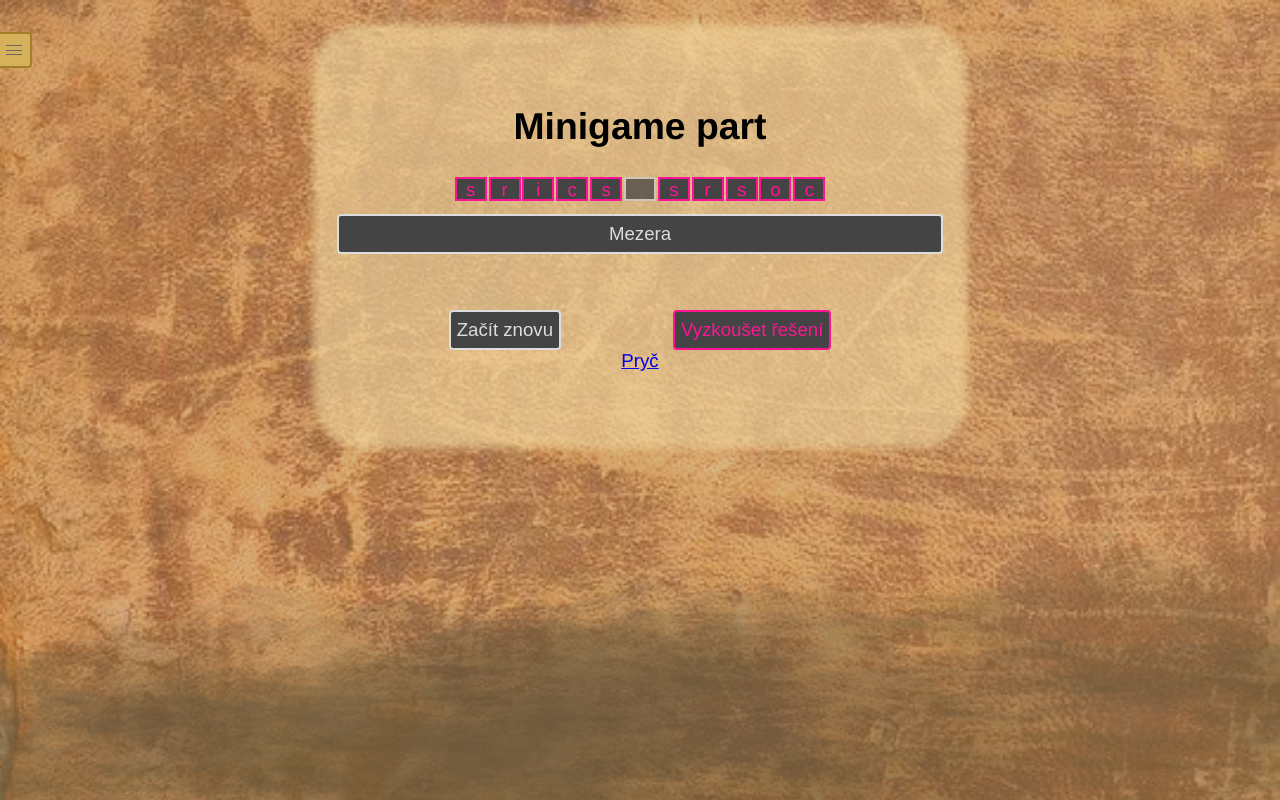
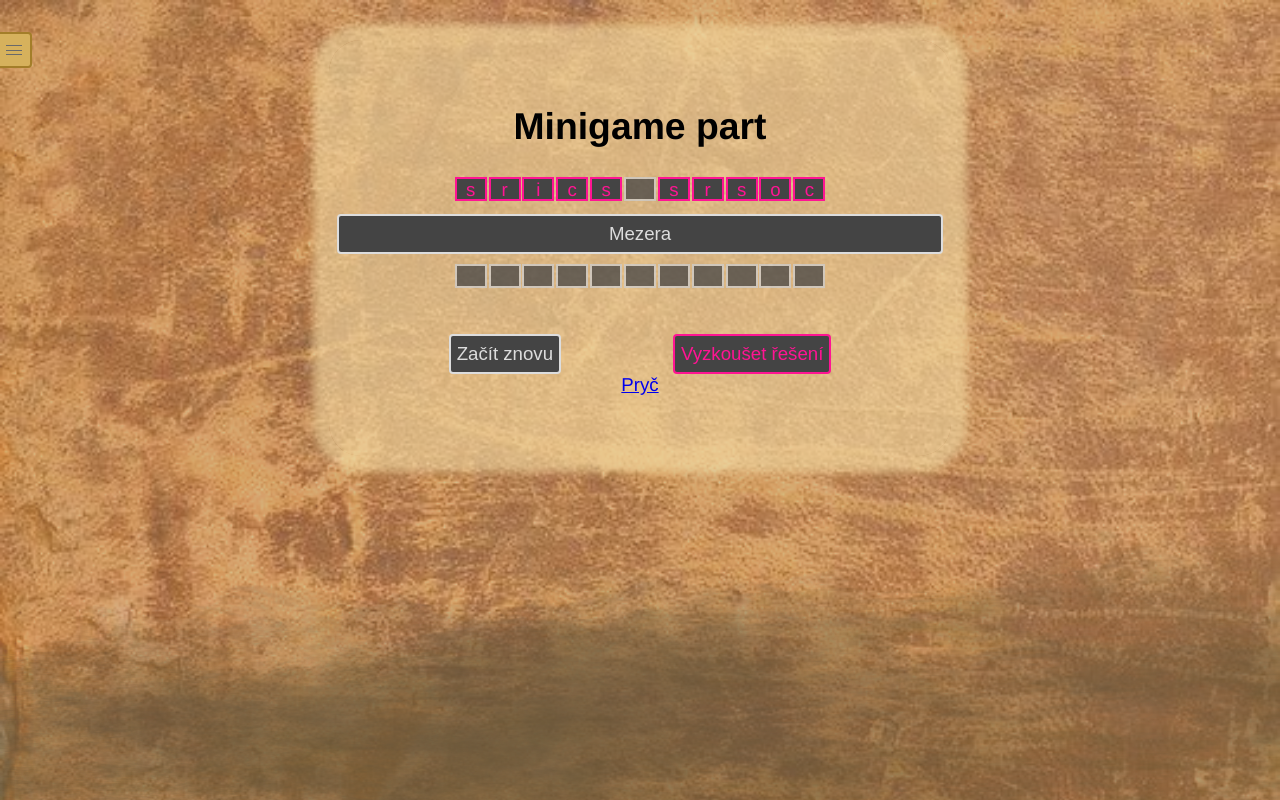
Before and after one commit to com-pot/treasure-hunt-vue, a Vue app: page /game/part/m-a in a window 1280 px wide. Built offline with nearby package versions, Linux system fonts and the light colour scheme.

Commit message:
Add expected length indication to the Anagram

```diff
--- a/src/modules/Minigames/components/Anagram/AnagramComponent.vue
+++ b/src/modules/Minigames/components/Anagram/AnagramComponent.vue
@@ -6,7 +6,9 @@
     </div>
     <button :class="['btn', spaceAvailable ? 'btn-vivid' : 'btn-bland']" @click="addSpace">Mezera</button>
     <div :class="['letters', 'output']">
-      <i v-for="(letter, i) in minigameState.value.outputLetters" @click="clearLetter(i)" :key="i">{{ getOutputChar(letter) }}</i>
+      <i v-for="(letter, i) in outputTextPadded" :key="i"
+         @click="clearLetter(i)" :class="i >= outputText.length && 'disabled'"
+      >{{ letter }}</i>
     </div>
 
     <MinigameControls :check-solution="checkSolution" :reset="minigameState.reset"/>
@@ -14,15 +16,14 @@
 </template>
 
 <script lang="ts">
-import {defineComponent, computed} from "vue"
+import {computed, defineComponent} from "vue"
 
 
+import * as Model from "./AnagramModel";
 import {AnagramMinigameData, AnagramMinigameState} from "./AnagramModel";
-import * as Model from "./AnagramModel";
 import {useViewData, useViewState} from "@/modules/SotW/utils/useViewState";
 import MinigameControls from "@/modules/SotW/components/MinigameControls.vue";
 import {useMinigameControls} from "@/modules/SotW/utils/minigameUtils";
-
 
 
 export default defineComponent({
@@ -54,7 +55,11 @@ export default defineComponent({
       return ''
     }
 
-    let outputText = computed(() => minigameState.value.outputLetters.map(getOutputChar).join(''));
+    const outputText = computed(() => minigameState.value.outputLetters.map(getOutputChar).join(''));
+    const outputTextPadded = computed(() => {
+      const padLength = minigameData.value.outputLength - outputText.value.length
+      return outputText.value + ' '.repeat(padLength > 0 ? padLength : 0)
+    })
 
     const spaceAvailable = computed(() => outputText.value.length && outputText.value.charAt(outputText.value.length - 1) !== ' ');
 
@@ -62,7 +67,8 @@ export default defineComponent({
       inputLetters,
       minigameState,
       spaceAvailable,
-      getOutputChar,
+      outputText,
+      outputTextPadded,
 
       pickLetter(i: number) {
         let letter = inputLetters.value[i];
@@ -132,6 +138,7 @@ export default defineComponent({
         border-color: deeppink;
         color: deeppink;
       }
+
       &.picked, &.disabled {
         filter: opacity(0.75);
         border-color: #ccc;
--- a/src/modules/Minigames/components/Anagram/AnagramModel.ts
+++ b/src/modules/Minigames/components/Anagram/AnagramModel.ts
@@ -5,6 +5,7 @@ export type OutputLetter = LetterSelection | FreeLetter;
 
 export type AnagramMinigameData = {
     inputText: string,
+    outputLength: number,
     check: string,
 };
 
```
